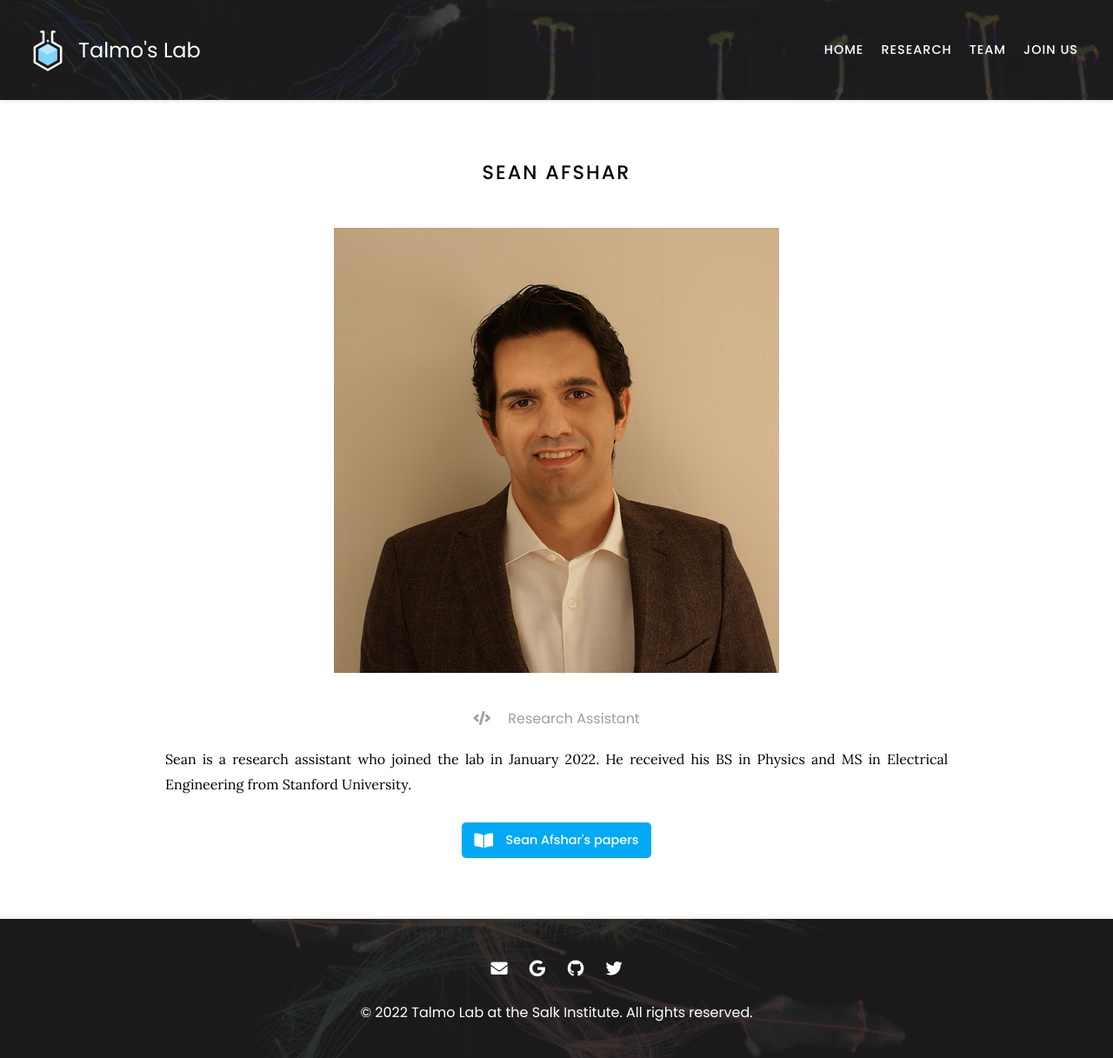
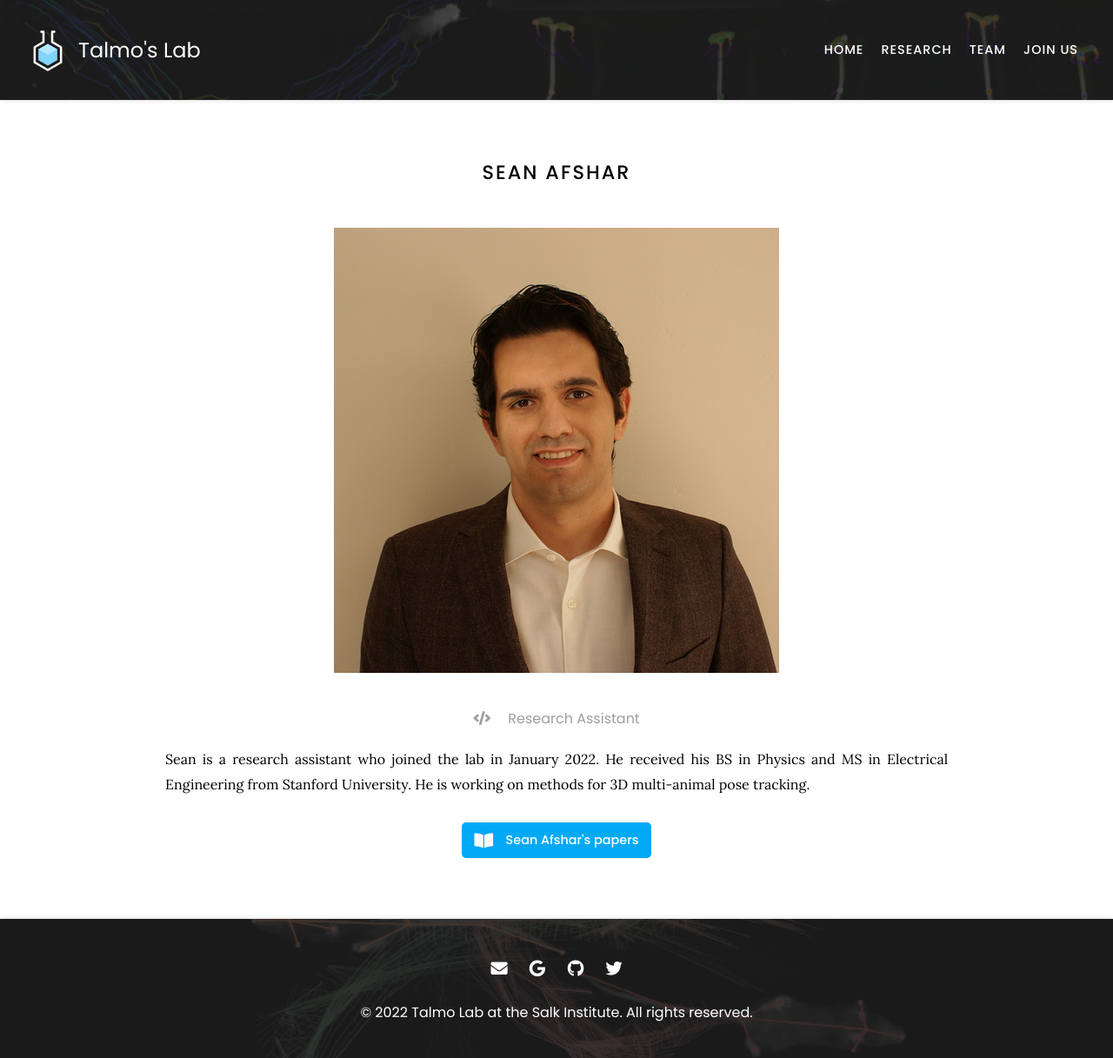
Before and after one commit to talmolab/lab-website, a Jekyll site: the page built from _members/sean-afshar.md, in a window 1280 px wide. Shown: the whole page at 87% size. Built offline with Jekyll 4.4.1, drawn with Linux system fonts in a browser that asks for light colours; nearby versions of some CDN libraries.

```diff
--- a/_members/sean-afshar.md
+++ b/_members/sean-afshar.md
@@ -5,4 +5,4 @@ role: ra
 description: Research Assistant
 ---
 
-Sean is a research assistant who joined the lab in January 2022. He received his BS in Physics and MS in Electrical Engineering from Stanford University.
+Sean is a research assistant who joined the lab in January 2022. He received his BS in Physics and MS in Electrical Engineering from Stanford University. He is working on methods for 3D multi-animal pose tracking.
```
Also changed, not shown: _members/liezl-maree.md (added, +10 -0 lines), _members/nancy-guo.md (added, +12 -0 lines), team/index.md (+7 -7 lines), images/liezl-maree.jpg (added), images/nancy-guo.jpg (added).
